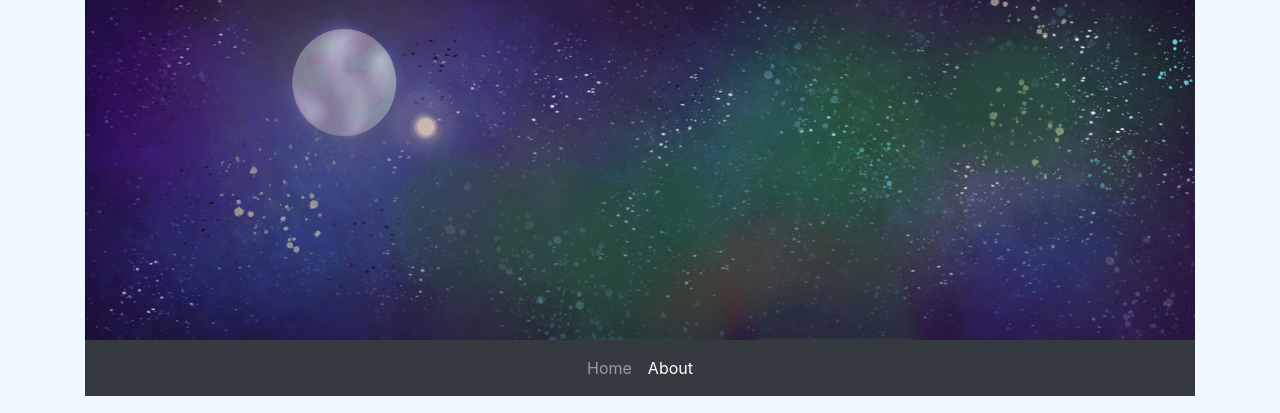
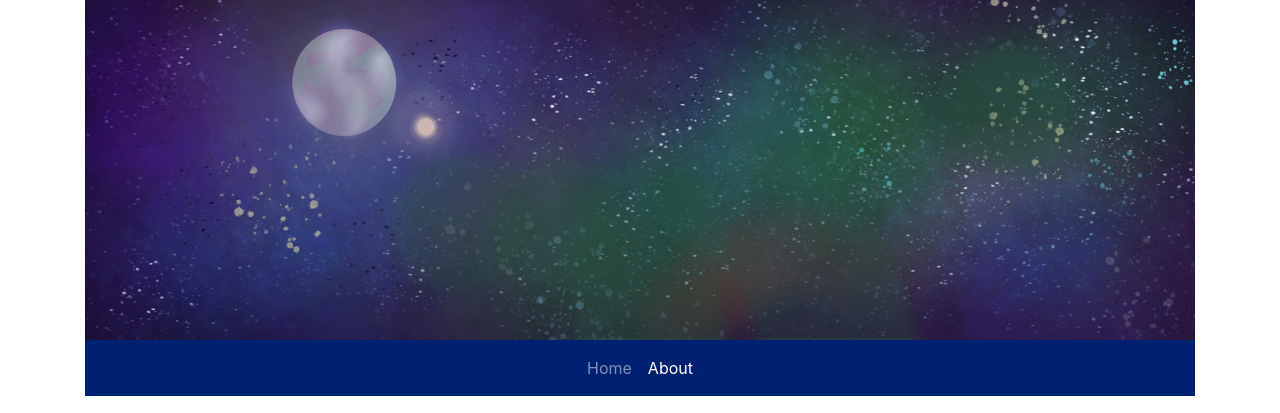
Before and after one commit to ElijahMR/discovery, a plain HTML site: page about.html in a window 1280 px wide. Shown: the top 413 px of the page. Drawn offline with nearby package versions, Linux system fonts and the light colour scheme.

Commit message:
Changed colour scheme.

```diff
--- a/about.html
+++ b/about.html
@@ -10,7 +10,7 @@
 
         <title>Discovery, a webcomic</title>
     </head>
-    <body style="background-color: aliceblue;">
+    <body>
         <div class="container">
             <div class="row">
                 <div class="col">
@@ -19,7 +19,7 @@
             </div>
             <div class="row">
                 <div class="col">
-                    <nav class="navbar navbar-dark justify-content-center bg-dark navbar-expand-sm" aria-label="Navigation bar">
+                    <nav class="navbar navbar-dark justify-content-center navbar-expand-sm" style="background-color: #002171;" aria-label="Navigation bar">
                         <ul class="navbar-nav">
                             <li class="nav-item">
                                 <a class="nav-link" href="index.html">Home</a>
```
Also changed, not shown: five.html (+2 -2 lines), four.html (+2 -2 lines), index.html (+2 -2 lines), three.html (+2 -2 lines), two.html (+2 -2 lines).
